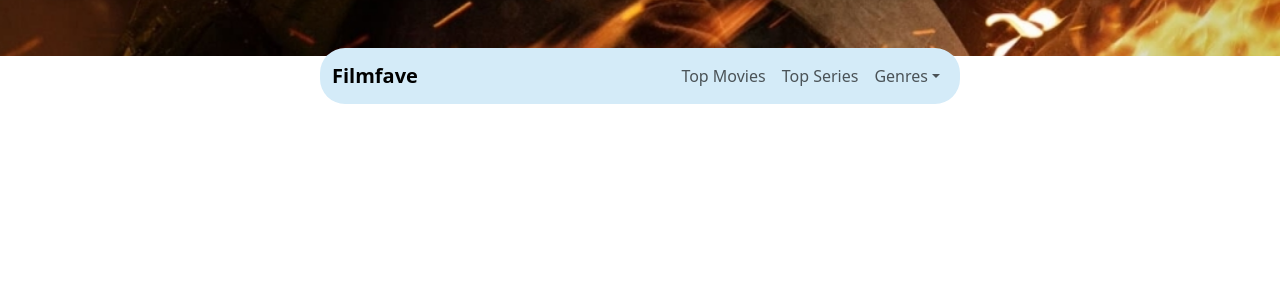
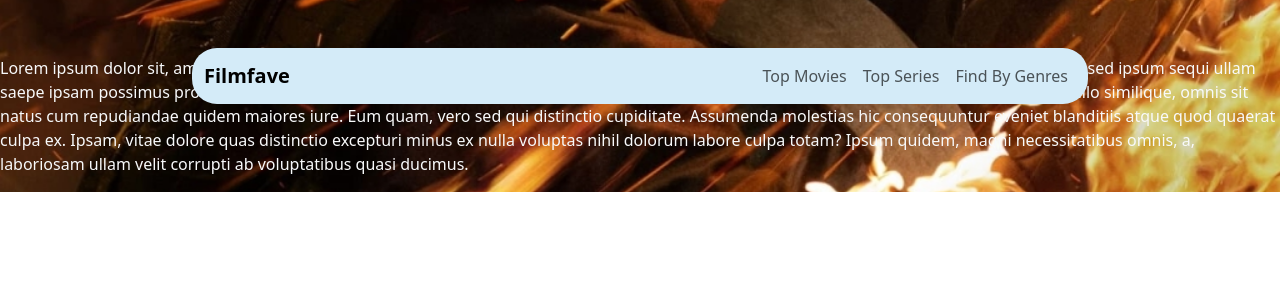
Before and after one commit to samueldobi/filmfave, a React (Create React App) app in the folder client/: page /genres in a window 1280 px wide. Shown: the top 300 px of the page. Built offline with nearby package versions, Linux system fonts and the light colour scheme.

Commit message:
added a new component named genres

```diff
--- a/client/src/App.js
+++ b/client/src/App.js
@@ -4,6 +4,7 @@ import NavigationBar from './components/NavigationBar';
 import Hero from './components/Hero';
 import TopMovies from './components/Movies/TopMovies';
 import TopSeries from './components/Series/TopSeries';
+import Genres from './components/Genres';
 
 function App() {
   return (
@@ -15,6 +16,7 @@ function App() {
           <Route path='/' element = {<Hero /> }/>
           <Route path = '/topmovies'  element = {<TopMovies/>} />
           <Route path = '/topseries'  element = {<TopSeries/>} />
+          <Route path = '/genres'  element = {<Genres/>} />
       </Routes>
 
     </div>
--- /dev/null
+++ b/client/src/components/Genres.js
@@ -0,0 +1,11 @@
+import React from 'react';
+
+const Genres = () => {
+  return (
+    <div>
+        <p className="text-light">Lorem ipsum dolor sit, amet consectetur adipisicing elit. Qui officia delectus sint omnis placeat optio eum deleniti laborum repellendus quae nisi sed ipsum sequi ullam saepe ipsam possimus provident explicabo amet, deserunt, assumenda eos quaerat architecto velit! Soluta odit aut et reiciendis exercitationem illo similique, omnis sit natus cum repudiandae quidem maiores iure. Eum quam, vero sed qui distinctio cupiditate. Assumenda molestias hic consequuntur eveniet blanditiis atque quod quaerat culpa ex. Ipsam, vitae dolore quas distinctio excepturi minus ex nulla voluptas nihil dolorum labore culpa totam? Ipsum quidem, magni necessitatibus omnis, a, laboriosam ullam velit corrupti ab voluptatibus quasi ducimus.</p>
+    </div>
+  )
+}
+
+export default Genres
--- a/client/src/components/NavigationBar.js
+++ b/client/src/components/NavigationBar.js
@@ -1,7 +1,7 @@
 import Container from 'react-bootstrap/Container';
 import Nav from 'react-bootstrap/Nav';
 import Navbar from 'react-bootstrap/Navbar';
-import NavDropdown from 'react-bootstrap/NavDropdown';
+// import NavDropdown from 'react-bootstrap/NavDropdown';
 import {Link} from 'react-router-dom';
 
 function NavigationBar() {
@@ -26,7 +26,12 @@ function NavigationBar() {
                 Top Series
               </Link>
               </Nav.Link>
-            <NavDropdown title="Genres" id="basic-nav-dropdown">
+            <Nav.Link >
+              <Link to ="/genres" className='nav-links'>
+                Find By Genres
+              </Link>
+              </Nav.Link>
+            {/* <NavDropdown title="" id="basic-nav-dropdown">
               <NavDropdown.Item href="">Action</NavDropdown.Item>
               <NavDropdown.Item href="">
                 Comedy
@@ -36,7 +41,7 @@ function NavigationBar() {
               <NavDropdown.Item href="">
                 Separated link
               </NavDropdown.Item>
-            </NavDropdown>
+            </NavDropdown> */}
           </Nav>
         </Navbar.Collapse>
       </Container>
--- a/client/src/index.css
+++ b/client/src/index.css
@@ -21,7 +21,7 @@
   align-items: center;
 } */
 .navbar-body{
-  width:50vw;
+  width:70vw;
   z-index: 1000;
   transform: translateY(3rem);
   border-radius:25px;
```
Also changed, not shown: 1 other file (tests, documents, lock files or other folders).
